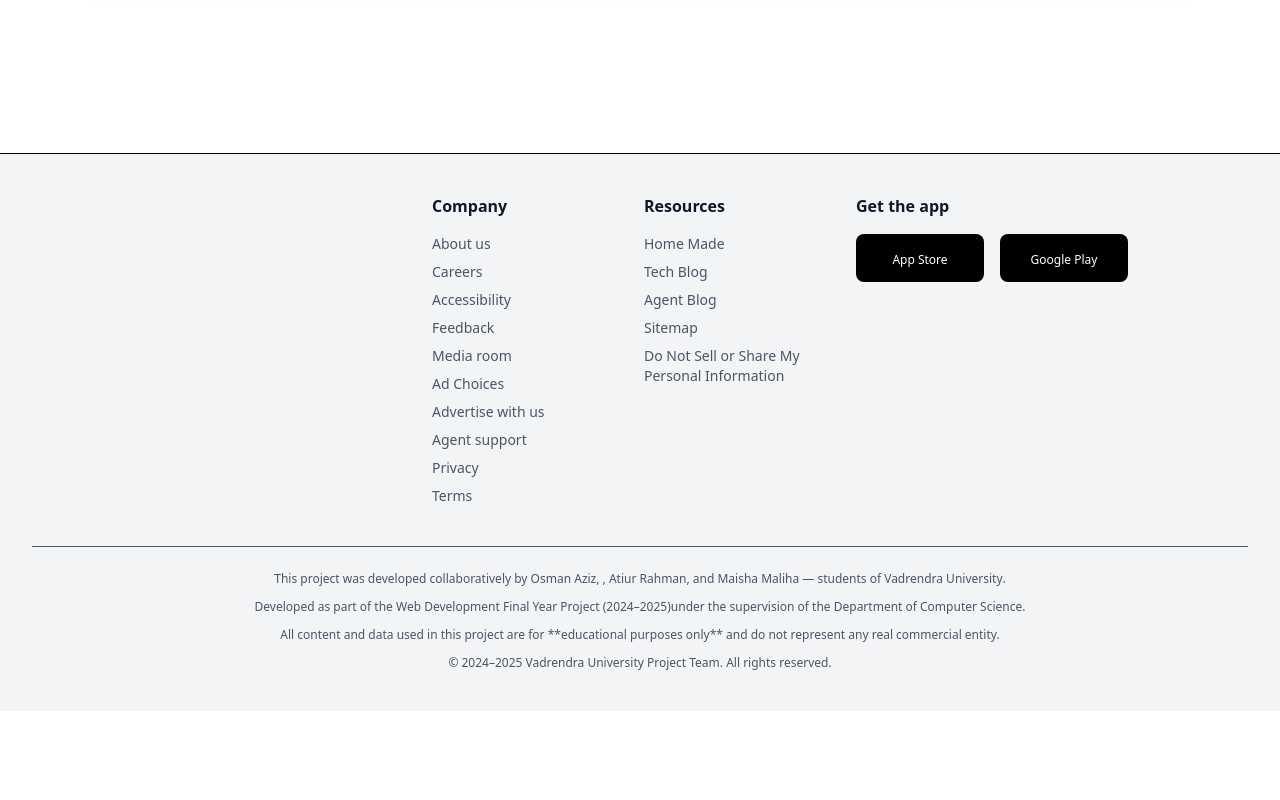
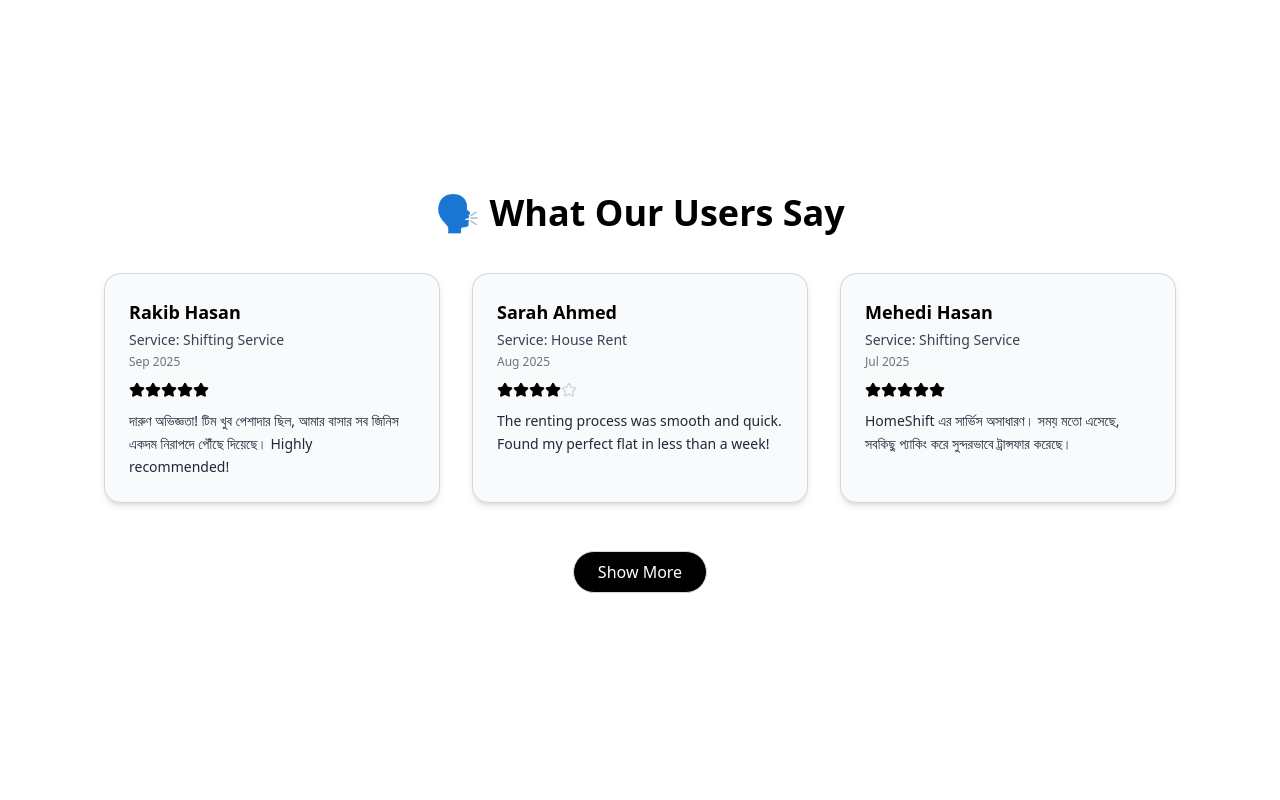
Before and after one commit to error7buddy/Ki_lagbe_deploy, a React (Vite) app: page /home in a window 1280 px wide. Shown: the part 820-1620 px from the top of the page. Before the commit the page ends 1531 px from the top, so only its background shows below. Built offline with nearby package versions, Linux system fonts and the light colour scheme; no server answers.

Commit message:
12th commit

```diff
--- a/src/Components/Home/Home.jsx
+++ b/src/Components/Home/Home.jsx
@@ -1,6 +1,7 @@
 import React from "react";
 import AdvertisementList from "./AdvertisementsList";
 import PaymentMethodsCarousel from "../Payment/PaymentMethodsCarousel";
+import Review from "./Review";
 
 export default function Home() {
   return (
@@ -11,6 +12,7 @@ export default function Home() {
          <br/>
             <br/>   <br/>
       <PaymentMethodsCarousel />
+      <Review />
     </div>
 
   );
--- /dev/null
+++ b/src/Components/Home/Review.jsx
@@ -0,0 +1,122 @@
+import React, { useState } from "react";
+import { Star } from "lucide-react";
+
+export default function Review() {
+  const [showAll, setShowAll] = useState(false);
+
+  const reviews = [
+    {
+      id: 1,
+      user: "Rakib Hasan",
+      service: "Shifting Service",
+      rating: 5,
+      comment:
+        "দারুণ অভিজ্ঞতা! টিম খুব পেশাদার ছিল, আমার বাসার সব জিনিস একদম নিরাপদে পৌঁছে দিয়েছে। Highly recommended!",
+      date: "Sep 2025",
+    },
+    {
+      id: 2,
+      user: "Sarah Ahmed",
+      service: "House Rent",
+      rating: 4,
+      comment:
+        "The renting process was smooth and quick. Found my perfect flat in less than a week!",
+      date: "Aug 2025",
+    },
+    {
+      id: 3,
+      user: "Mehedi Hasan",
+      service: "Shifting Service",
+      rating: 5,
+      comment:
+        "HomeShift এর সার্ভিস অসাধারণ। সময় মতো এসেছে, সবকিছু প্যাকিং করে সুন্দরভাবে ট্রান্সফার করেছে।",
+      date: "Jul 2025",
+    },
+    {
+      id: 4,
+      user: "Nusrat Jahan",
+      service: "House Rent",
+      rating: 5,
+      comment:
+        "I loved how easy it was to list and find verified houses. Great customer support too!",
+      date: "Oct 2025",
+    },
+    {
+      id: 5,
+      user: "Aminul Islam",
+      service: "Shifting + Rent",
+      rating: 4,
+      comment:
+        "Shift service টা অনেক ভালো লেগেছে। নতুন বাসা ভাড়াও এখানে পেয়েছি। দুই কাজ একসাথে! ধন্যবাদ HomeShift টিমকে!",
+      date: "Nov 2025",
+    },
+    {
+      id: 6,
+      user: "Maria Hossain",
+      service: "Shifting Service",
+      rating: 5,
+      comment:
+        "Fast, reliable, and affordable! The best moving experience I’ve ever had.",
+      date: "Dec 2025",
+    },
+  ];
+
+  const visibleReviews = showAll ? reviews : reviews.slice(0, 3);
+
+  return (
+    <div className="max-w-6xl mx-auto px-4 py-16 bg-white dark:bg-black min-h-screen transition-colors duration-300">
+      <h2 className="text-4xl font-bold text-center text-black dark:text-white mb-10">
+        🗣️ What Our Users Say
+      </h2>
+
+      {/* Reviews Grid */}
+      <div className="grid grid-cols-1 sm:grid-cols-2 lg:grid-cols-3 gap-8">
+        {visibleReviews.map((review) => (
+          <div
+            key={review.id}
+            className="bg-gray-50 dark:bg-neutral-900 border border-gray-300 dark:border-neutral-700 rounded-2xl shadow-md p-6 hover:shadow-lg transition-all duration-300"
+          >
+            <h3 className="text-lg font-semibold text-black dark:text-white mb-1">
+              {review.user}
+            </h3>
+            <p className="text-gray-700 dark:text-gray-400 text-sm mb-1">
+              Service: <span className="font-medium">{review.service}</span>
+            </p>
+            <p className="text-gray-500 dark:text-gray-500 text-xs mb-3">
+              {review.date}
+            </p>
+
+            {/* Stars */}
+            <div className="flex items-center mb-3">
+              {[...Array(5)].map((_, index) => (
+                <Star
+                  key={index}
+                  size={16}
+                  className={
+                    index < review.rating
+                      ? "text-black dark:text-white fill-current"
+                      : "text-gray-300 dark:text-gray-600"
+                  }
+                />
+              ))}
+            </div>
+
+            <p className="text-gray-800 dark:text-gray-300 text-sm leading-relaxed">
+              {review.comment}
+            </p>
+          </div>
+        ))}
+      </div>
+
+      {/* Show More / Less Button */}
+      <div className="text-center mt-12">
+        <button
+          onClick={() => setShowAll(!showAll)}
+          className="bg-black dark:bg-white text-white dark:text-black px-6 py-2 rounded-full border border-gray-300 hover:opacity-80 transition-all"
+        >
+          {showAll ? "Show Less" : "Show More"}
+        </button>
+      </div>
+    </div>
+  );
+}
```
Also changed, not shown: 3 other files (tests, documents, lock files or other folders).
